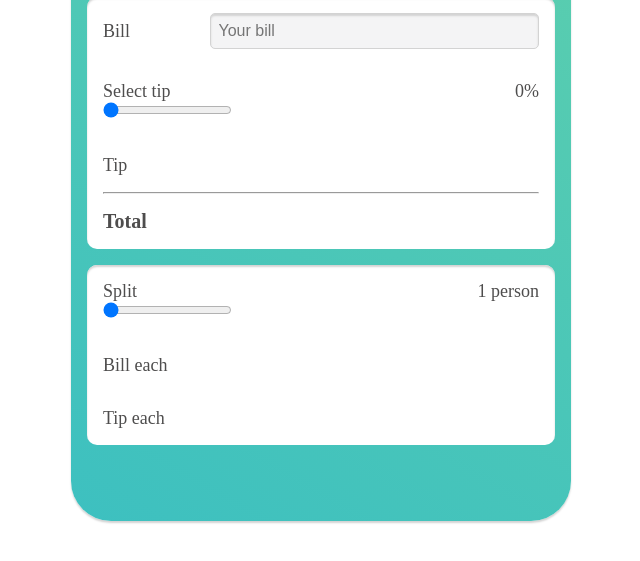
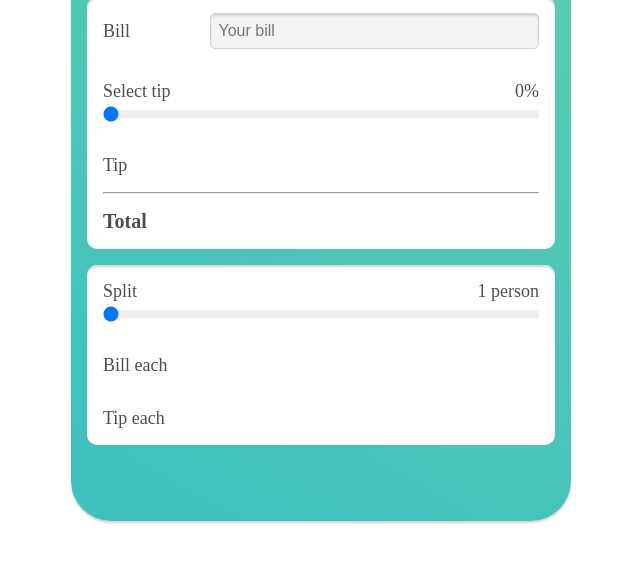
Before and after one commit to Jack112-create/TipCalculator, a plain HTML site: page index.html in a window 1280 px wide. Shown: the part 117-678 px from the top of the page, without its empty margins (319-959 px from the left). Drawn offline with Linux system fonts and the light colour scheme.

Commit message:
Custom slider

```diff
--- a/index.html
+++ b/index.html
@@ -20,7 +20,7 @@
             <label for="tipInput">Select tip</label>
             <span id="tipPercent">0%</span>
           </div>
-          <input type="range" value="0" id="tipInput" />
+          <input type="range" value="0" id="tipInput" class="range" />
         </div>
         <div class="space-between">
           <span>Tip</span>
@@ -38,7 +38,14 @@
             <label for="splitInput">Split</label>
             <span id="splitValue">1 person</span>
           </div>
-          <input type="range" min="1" max="10" value="1" id="splitInput" />
+          <input
+            type="range"
+            min="1"
+            max="10"
+            value="1"
+            id="splitInput"
+            class="range"
+          />
         </div>
         <div class="space-between">
           <span>Bill each</span>
--- a/style.css
+++ b/style.css
@@ -69,3 +69,10 @@ input[type="number"] {
   font-size: 2rem;
   font-weight: bold;
 }
+
+.range {
+  -webkit-appearance: none;
+  width: 100%;
+  height: 8px;
+  background: #eee;
+}
```
